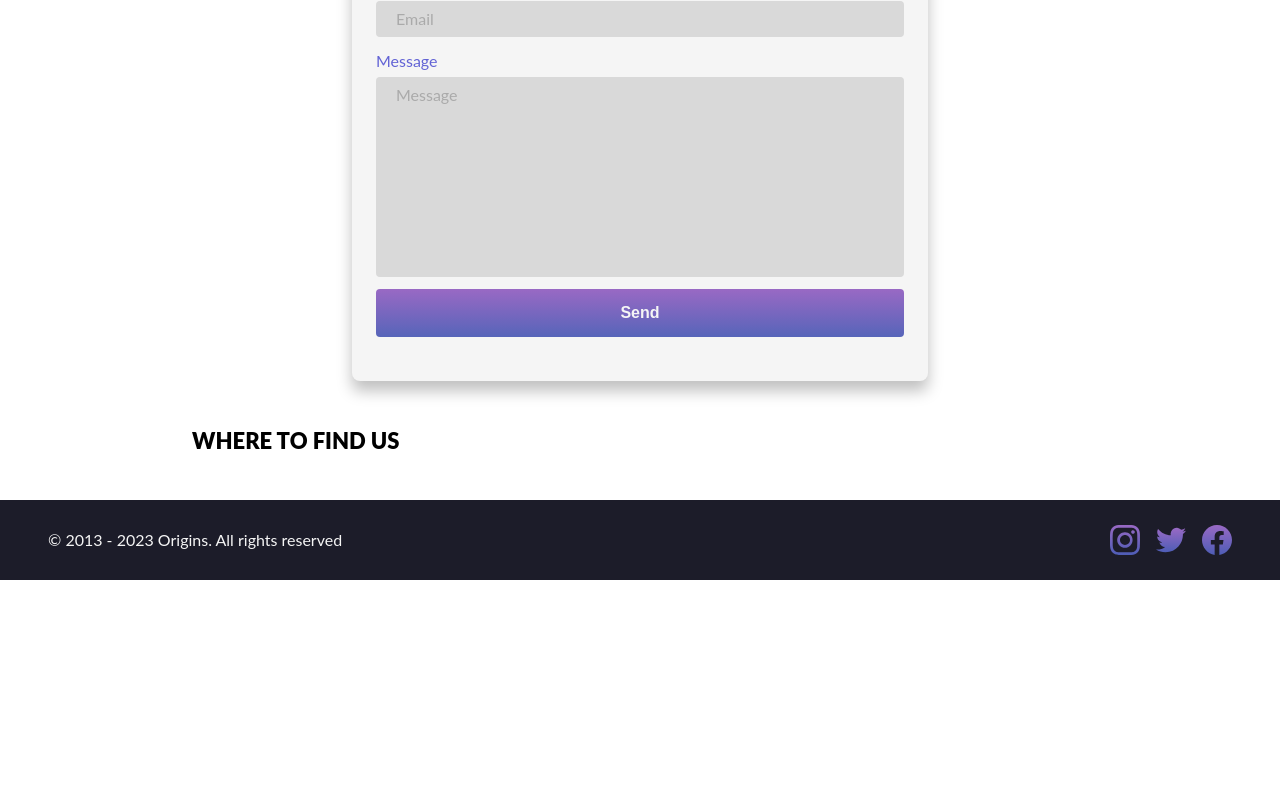
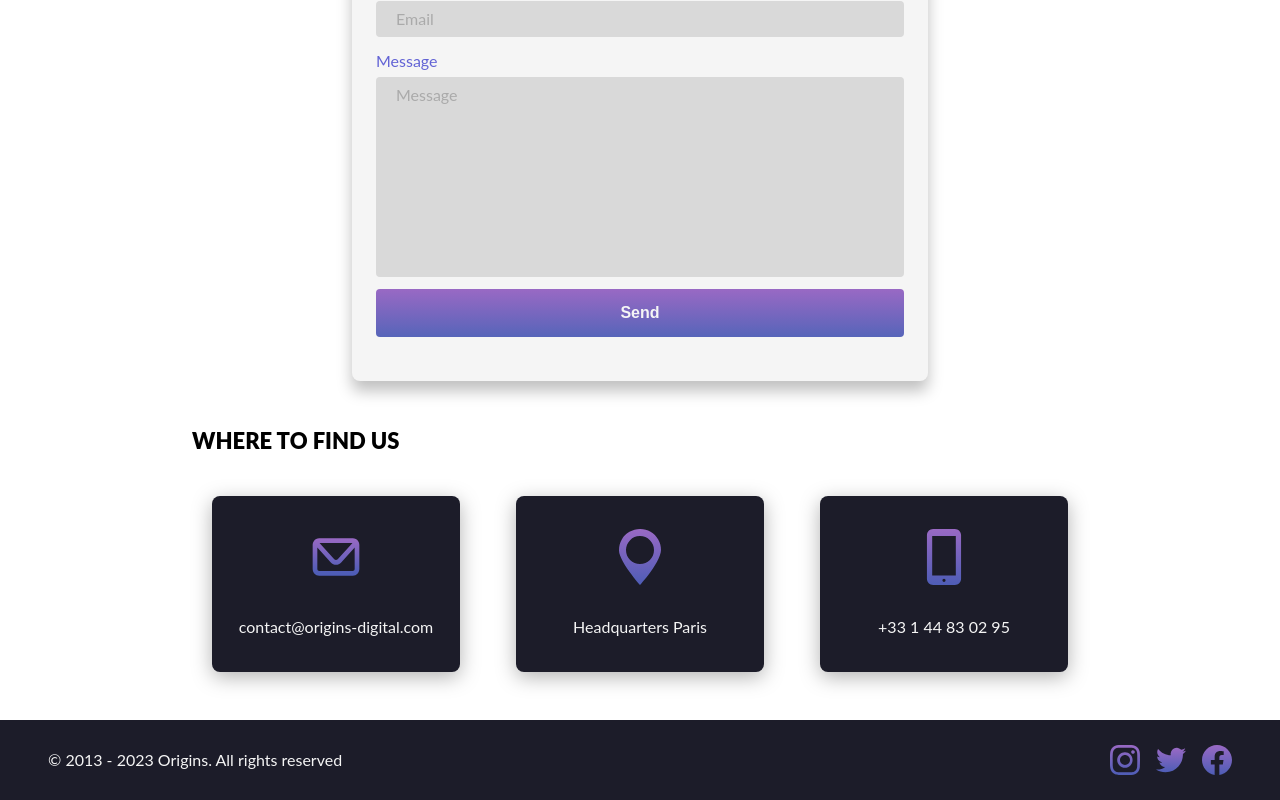
Before and after one commit to WildCodeSchool/2023-02-JS-RemoteFR-JSWizards-P3-Team-Ravenclaw, a React (Vite) app in the folder frontend/: page /about in a window 1280 px wide. Shown: the part 1259-2059 px from the top of the page. Before the commit the page ends 1839 px from the top, so only its background shows below. Built offline with nearby package versions, Linux system fonts and the light colour scheme.

Commit message:
conflicts resolved

```diff
--- a/frontend/src/App.css
+++ b/frontend/src/App.css
@@ -28,22 +28,7 @@
 }
 
 @layer components {
-  .slider {
-    padding: 16px 0px;
-    display: flex;
-    overflow-x: scroll;
-    gap: 8px;
-
-    @media screen and (min-width: 768px) {
-      gap: 16px;
-    }
-  }
-
-  .slider::-webkit-scrollbar {
-    display: none;
-  }
   /* Start Connect component  */
-
   .signup-container {
     position: absolute;
     top: 0;
--- a/frontend/src/components/about/SliderKeyFigures.jsx
+++ /dev/null
@@ -1,19 +0,0 @@
-import Card from "../utilities/Card";
-import styles from "../../css/SliderKeyFigures.module.css";
-import figures from "../../data/keyFigures.json";
-
-export default function SliderKeyFigures() {
-  return (
-    <ul className={`slider ${styles.slider__figures}`}>
-      {figures.map((figure) => (
-        <li key={figure.id}>
-          <Card classCSS={`${styles.card_figure}`}>
-            <img height="40" width="40" src={figure.img} alt={figure.name} />
-            <p>{figure.name}</p>
-            <span>{figure.info}</span>
-          </Card>
-        </li>
-      ))}
-    </ul>
-  );
-}
--- /dev/null
+++ b/frontend/src/components/utilities/Slider.jsx
@@ -0,0 +1,18 @@
+import PropTypes from "prop-types";
+
+export default function Slider({ children, customCSS }) {
+  return <ul className={customCSS}>{children}</ul>;
+}
+
+Slider.propTypes = {
+  children: PropTypes.oneOfType([
+    PropTypes.arrayOf(PropTypes.node),
+    PropTypes.node,
+  ]),
+  customCSS: PropTypes.string,
+};
+
+Slider.defaultProps = {
+  children: null,
+  customCSS: null,
+};
--- /dev/null
+++ b/frontend/src/css/Slider.module.css
@@ -0,0 +1,89 @@
+/* all pages */
+.slider {
+    padding: 16px 0px;
+    display: flex;
+    overflow-x: scroll;
+    gap: 8px;
+
+    @media screen and (min-width: 768px) {
+      gap: 16px;
+    }
+  }
+
+  .slider::-webkit-scrollbar {
+    display: none;
+  }
+
+.slider__about {
+    @media screen and (min-width: 1000px) {
+        overflow-x: inherit;
+        justify-content: space-around;
+    }
+}
+
+/* page About */
+.card__about {
+    padding: 16px 8px;
+    display: flex;
+    flex-direction: column;
+    align-items: center;
+    justify-content: center;
+    gap: 10px;
+
+    background-color: theme("colors.neutralDarkest");
+    border-radius: 8px;
+    @apply drop-shadow-[0px_5px_10px_rgba(0,0,0,0.3)];
+    cursor: default;
+    overflow: hidden;
+}
+
+.card__about p,
+.card__about span {
+    color: theme("colors.neutralLightest");
+}
+
+.card__about img {
+    @media screen and (min-width: 768px) {
+        height: 56px;
+        width: auto;
+    }
+}
+
+.card__figure {
+    width: 136px;
+    height: 184px;
+
+    @media screen and (min-width: 768px) {
+        width: 176px;
+        height: 216px;
+        gap: 30px;
+    }
+}
+
+@media screen and (min-width: 768px) {
+  .card__about:hover {
+        border: 3px solid theme("colors.primaryLightest");
+        transform: scale(1.05);
+        @apply drop-shadow-[0px_10px_15px_rgba(0,0,0,0.3)];
+    }
+}
+
+.card__figure span {
+    font-weight: 900;
+    font-family: theme("fontFamily.header");
+    font-size: theme("fontSize.lg");
+    @media screen and (min-width: 768px) {
+        font-size: theme("fontSize.xl")
+    }
+}
+
+.card__info {
+    width: 192px;
+    height: 104px;
+
+    @media screen and (min-width: 768px) {
+        width: 248px;
+        height: 176px;
+        gap: 30px;
+    }
+}
--- /dev/null
+++ b/frontend/src/data/findUs.json
@@ -0,0 +1,17 @@
+[
+  {
+    "id": 1,
+    "img": "../assets/icon/about/mail_2.svg",
+    "text": "contact@origins-digital.com"
+  },
+  {
+    "id": 2,
+    "img": "../assets/icon/about/location.svg",
+    "text": "Headquarters Paris"
+  },
+  {
+    "id": 3,
+    "img": "../assets/icon/about/phone.svg",
+    "text": "+33 1 44 83 02 95"
+  }
+]
--- a/frontend/src/pages/About.jsx
+++ b/frontend/src/pages/About.jsx
@@ -1,5 +1,11 @@
-import SliderKeyFigures from "../components/about/SliderKeyFigures";
 import Contact from "../components/about/Contact";
+import Slider from "../components/utilities/Slider";
+import Card from "../components/utilities/Card";
+
+import figures from "../data/keyFigures.json";
+import infos from "../data/findUs.json";
+
+import styles from "../css/Slider.module.css";
 
 export default function About() {
   return (
@@ -45,6 +51,7 @@ export default function About() {
           />
         </div>
       </article>
+
       <article className="flex flex-col gap-3">
         <h1>WHAT WE PROVIDE</h1>
         <p>
@@ -57,18 +64,50 @@ export default function About() {
           audiences.
         </p>
       </article>
+
       <article className="flex flex-col gap-3">
         <h1>KEY FIGURES</h1>
-        <SliderKeyFigures />
+        <Slider
+          infos={figures}
+          customCSS={`${styles.slider} ${styles.slider__about}`}
+        >
+          {figures.map((figure) => (
+            <li key={figure.id}>
+              <Card classCSS={`${styles.card__about} ${styles.card__figure}`}>
+                <img
+                  height="40"
+                  width="40"
+                  src={figure.img}
+                  alt={figure.name}
+                />
+                <p>{figure.name}</p>
+                <span>{figure.info}</span>
+              </Card>
+            </li>
+          ))}
+        </Slider>
       </article>
+
       <article className="flex flex-col gap-3">
         <h1>CONTACT US</h1>
-        {/* Slider component */}
         <Contact />
       </article>
+
       <article className="flex flex-col gap-3">
         <h1>WHERE TO FIND US</h1>
-        {/* Slider component */}
+        <Slider
+          infos={infos}
+          customCSS={`${styles.slider} ${styles.slider__about}`}
+        >
+          {infos.map((info) => (
+            <li key={info.id}>
+              <Card classCSS={`${styles.card__about} ${styles.card__info}`}>
+                <img height="40" width="40" src={info.img} alt={info.name} />
+                <p>{info.text}</p>
+              </Card>
+            </li>
+          ))}
+        </Slider>
       </article>
     </section>
   );
```
Also changed, not shown: frontend/public/assets/icon/about/mail_2.svg (added).
